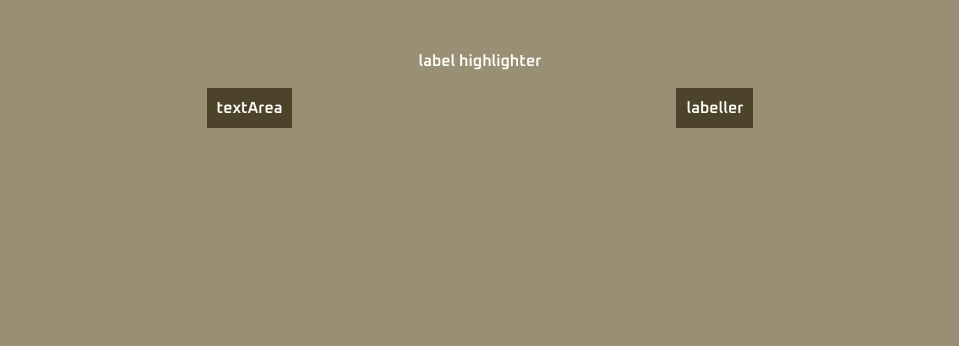
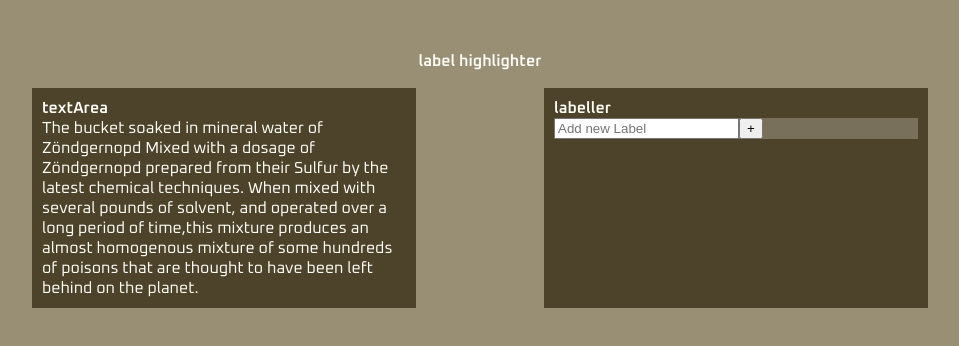
Before and after one commit to nidnogg/label-highlighter-react, a React app: page / in a window 1280 px wide. Shown: the top 346 px of the page, without its empty margins (160-1119 px from the left). Built offline with nearby package versions, Linux system fonts and the light colour scheme.

Commit message:
Ajustes CSS, criação de labels iniciada

```diff
--- a/src/App.js
+++ b/src/App.js
@@ -19,9 +19,33 @@ const App = () => {
 }
 
 const Labeller = () => {
+  const [listLabels, setListLabels] = useState([]);
+  const [value, setValue] = useState(0);
+
+  const addItem = e => {
+    e.preventDefault();
+    console.log("onSubmit called, current listLabels state is: " + listLabels);
+    return;
+  }
+
+  const handleInput = e => {
+    //setListLabels(listLabels.concat(e.target.value));
+    //setListLabels([e.target.value, ]);
+    return;
+  }
+
   return (
     <section className="labeller">
       <h2>labeller</h2>
+      <form className="label-table" onSubmit={addItem}>
+        {/* */}
+        <ul>
+            <li className="label-entry label-entry-initial">
+              <input type="text" placeholder="Add new Label" onChange={handleInput}/>
+                <button type="submit">+</button>
+            </li>
+        </ul>
+      </form>
     </section>
   );
 }
@@ -30,6 +54,16 @@ const TextArea = () => {
   return (
     <section className="textArea">
       <h2>textArea</h2>
+      <p>
+        The bucket soaked in mineral water of Zöndgernopd
+        Mixed with a dosage of Zöndgernopd prepared from their
+        Sulfur by the latest chemical techniques. When mixed with
+        several pounds of solvent, and operated over a long period
+        of time,this mixture produces an almost homogenous mixture
+        of some hundreds of poisons that are thought to have been
+        left behind on the planet.
+      </p>
+
     </section>
   );
 }
--- a/src/css/App.css
+++ b/src/css/App.css
@@ -1,3 +1,7 @@
+/* base color palette `
+#998F74 (Complementary tab from Adobe)
+*/
+
 * {
   box-sizing: border-box;
 }
@@ -25,6 +29,10 @@ time, mark, audio, video {
 
 h1, h2, h3, h4, h5, h6 {
   font-weight: 600;
+}
+
+li {
+  list-style: none;
 }
 body {
   color: #FFFFF9;
@@ -59,15 +67,23 @@ body {
 
 .labeller {
   position: relative;
-  margin-left: 30vw;
+  padding-left: 30vw;
+  margin-left: 5vw;
   padding: 10px;
+  min-width: 30vw;
   background-color: #4D432B;
 }
 
-.textArea {'
+.label-entry {
+  background-color: #78705B;
+}
+
+.textArea {
   /*position: relative;
   left: 0;*/
-  margin-right: 30vw;
+  padding-right: 30vw;
+  margin-right: 5vw;
   padding: 10px;
+  min-width: 30vw;
   background-color: #4D432B;
 }
```
Also changed, not shown: 1 other file (tests, documents, lock files or other folders).
